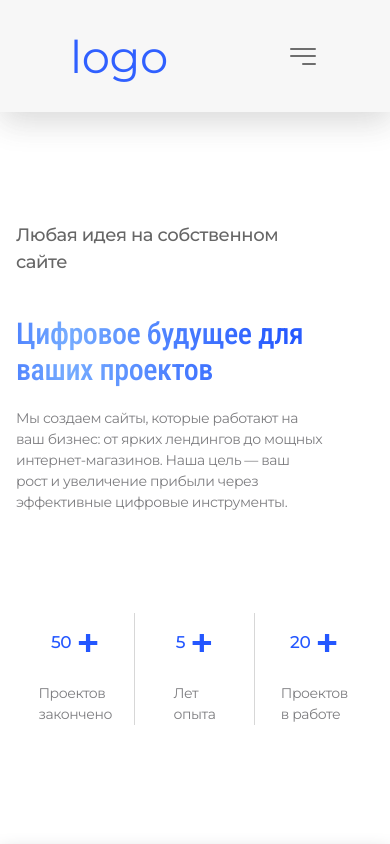
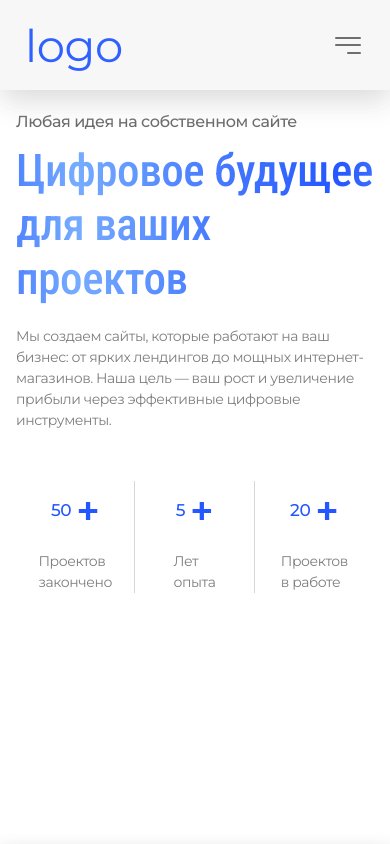
Before and after one commit to web-project-dev/web-project.github.io, a plain HTML site: page index.html in a window 390 px wide. Shown: the top 844 px of the page. Drawn offline with nearby package versions, Linux system fonts and the light colour scheme.

Commit message:
Add files via upload

```diff
--- a/styles/_globals.scss
+++ b/styles/_globals.scss
@@ -63,7 +63,7 @@ h3, .h3 {
 }
 
 h1, .h1 {
-    @include fluid-text(70, 30);
+    @include fluid-text(70, 45);
 
     line-height: 1.2;
 }
--- a/styles/_variables.scss
+++ b/styles/_variables.scss
@@ -41,4 +41,8 @@
     @include laptop {
         --container-width: #{rem(1280)};
     }
+
+    @include mobile-s {
+        --header-height: #{rem(90)};
+    }
 }
--- a/styles/blocks/_header.scss
+++ b/styles/blocks/_header.scss
@@ -12,9 +12,6 @@
     flex-direction: column;
 
     &__body {
-        @include mobile {
-            padding-block: rem(15);
-        }
 
         padding: rem(24) rem(70);
 
@@ -23,6 +20,10 @@
             justify-content: space-between;
             align-items: center;
             column-gap: 1rem;
+        }
+
+        @include mobile-s {
+            padding: rem(15) rem(25);
         }
     }
 
--- a/styles/blocks/_hero.scss
+++ b/styles/blocks/_hero.scss
@@ -39,20 +39,24 @@
         }
 
         h1 {
-            font-family: var(--font-family-title)
+            font-family: var(--font-family-title);
+
+            @include mobile-s {
+                margin-block: rem(10);
+            }
+        }
+
+        @include mobile-s {
+            padding: rem(20) rem(0) rem(50) 0;
         }
     }
 
     &__subtitle {
-        @include fluid-text(30, 18);
+        @include fluid-text(30, 16);
 
         font-family: var(--font-family-accent);
         font-weight: 500;
         color: var(--color-light-40);
-
-        &:not(:last-child) {
-            margin-bottom: rem(30);
-        }
     }
 
     &__title {
```
Also changed, not shown: styles/main.css, 1 other file.
